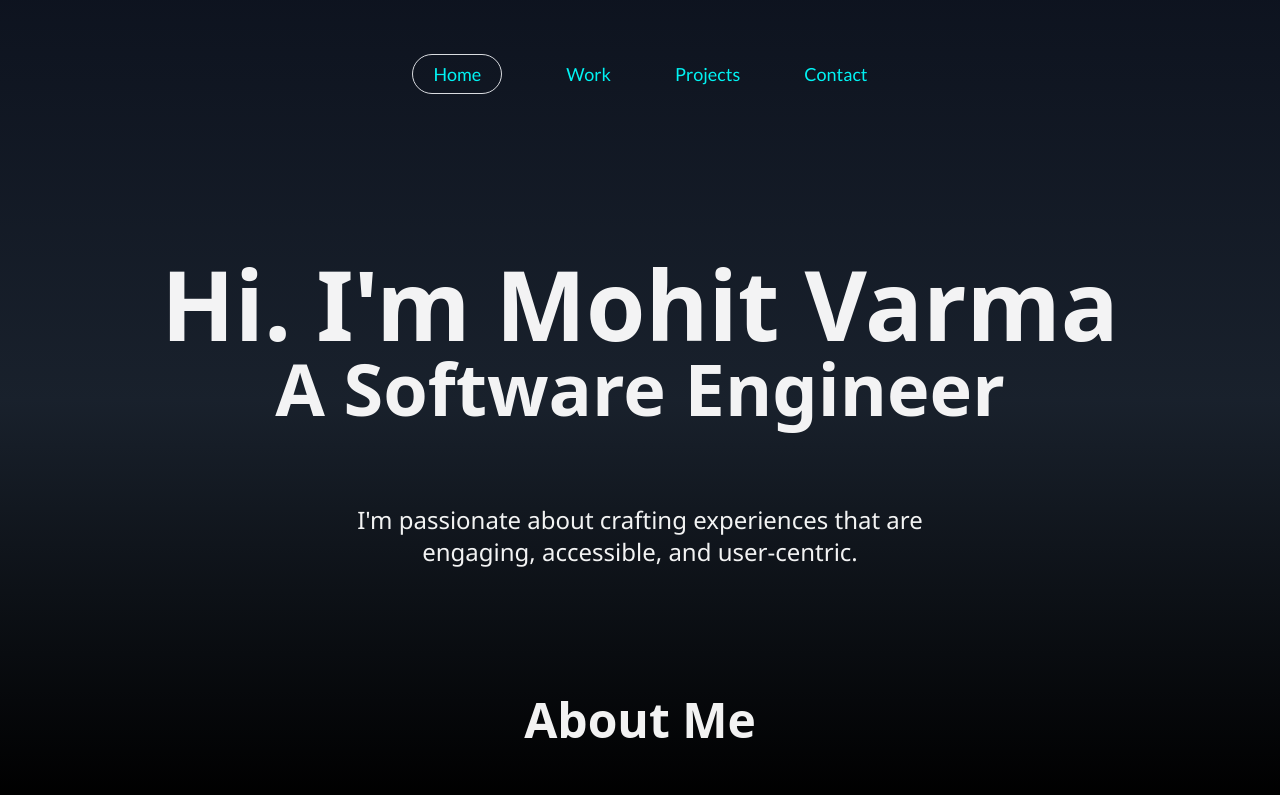
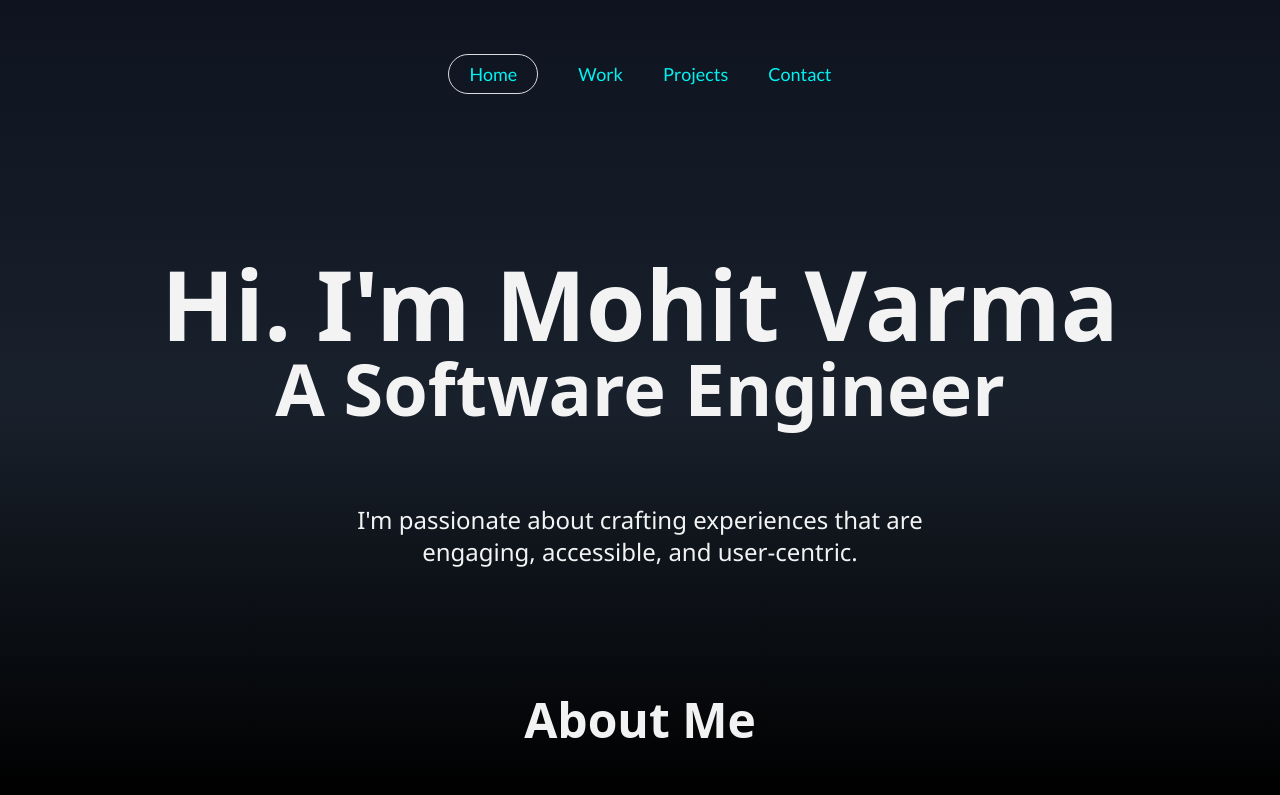
Before and after one commit to n0IQ/Portfolio, a Next.js app: page / in a window 1280 px wide. Shown: the top 795 px of the page. Built offline with nearby package versions, Linux system fonts and the light colour scheme; a web font is replaced by a local one.

Commit message:
improved navbar hover styling

```diff
--- a/src/components/Home/Navbar.tsx
+++ b/src/components/Home/Navbar.tsx
@@ -37,7 +37,7 @@ export default function Navbar() {
       }`}
     >
       <nav>
-        <ul className="flex justify-center gap-16 p-5">
+        <ul className="flex justify-center gap-10 p-5">
           {navLinks.map((navPage: NavInterface) => (
             <li
               className="text-navLinks opacity-95 font-subHeading"
@@ -45,13 +45,15 @@ export default function Navbar() {
             >
               <a href={navPage.url}>
                 <span
-                  className={
+                  className={` hover:text-white
+                  ${
                     currentPage === navPage.url.split('/')[1]
                       ? windowScrollY < NAV_FIXED_THRESHOLD
                         ? 'border rounded-full px-5 py-2'
                         : 'border rounded-full px-3 py-2'
                       : ''
                   }
+                      `}
                 >
                   {navPage.name}
                 </span>
```
